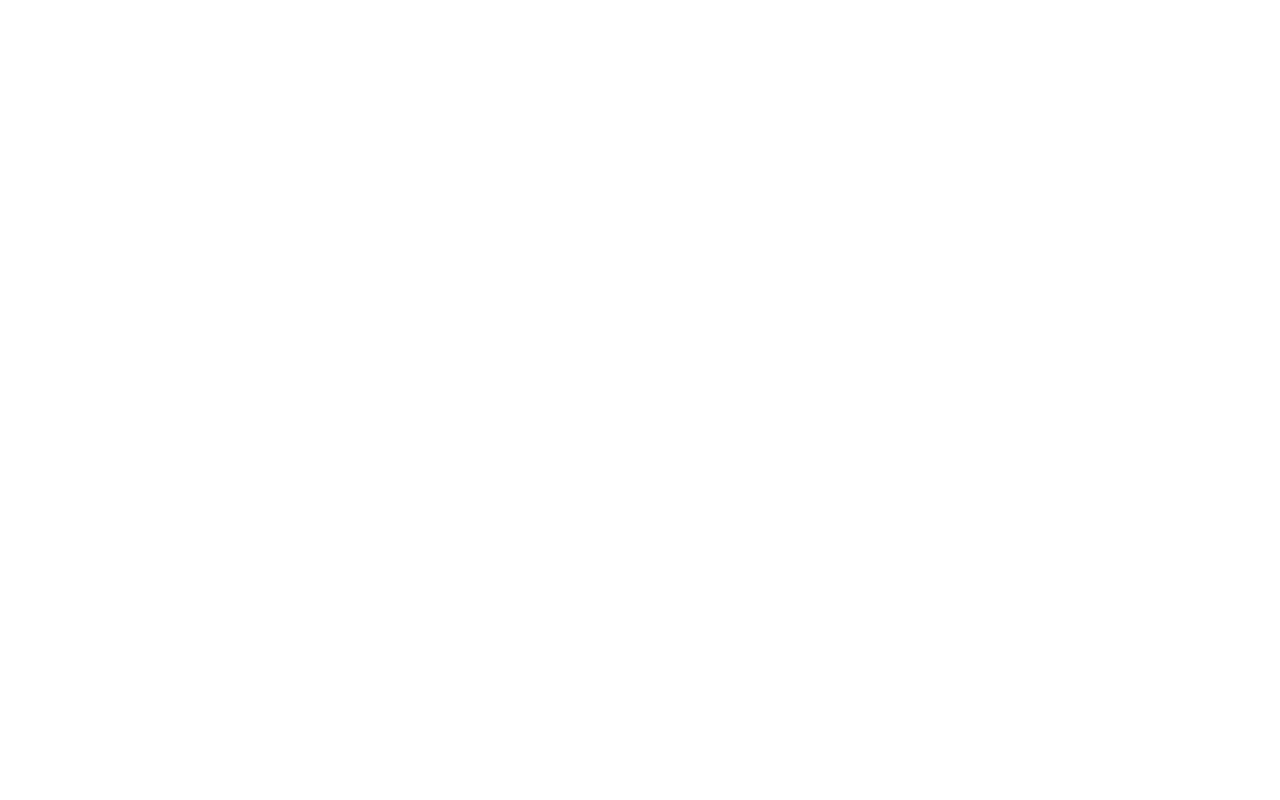
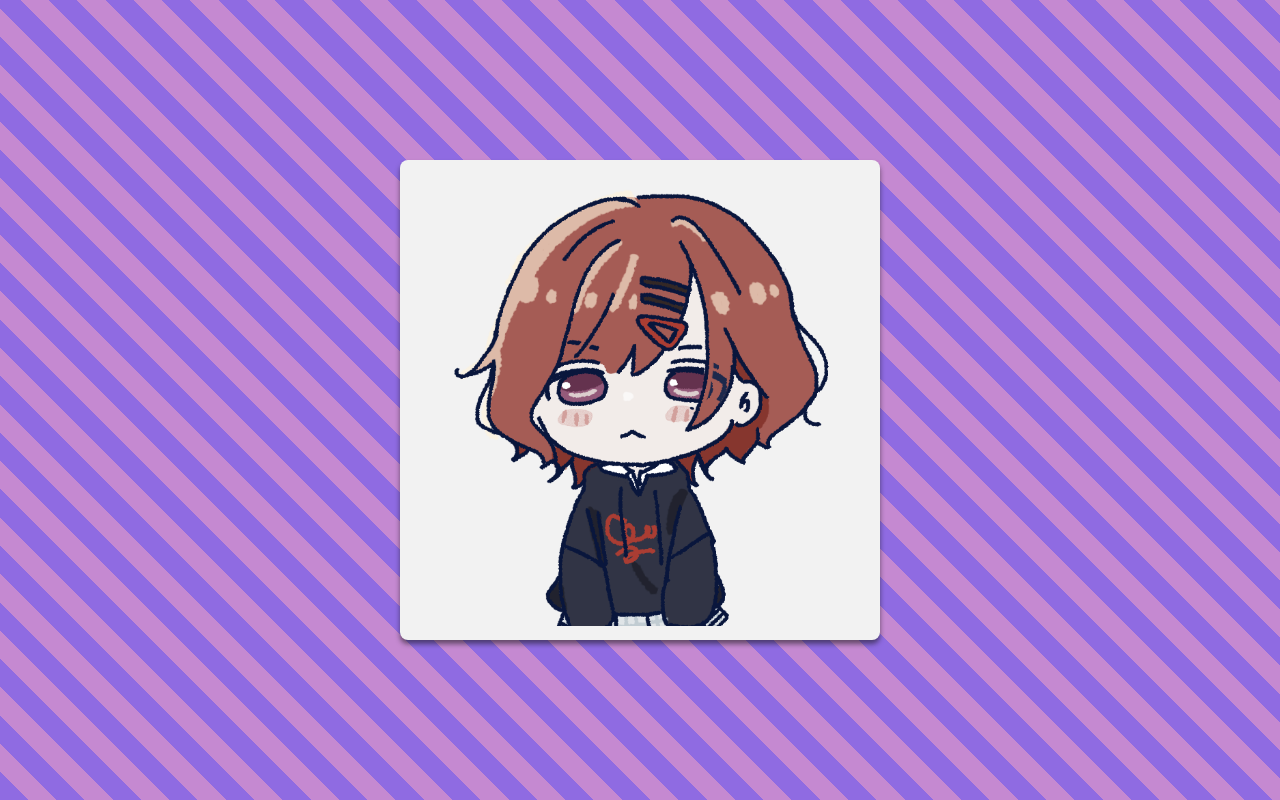
Before and after one commit to Revi-Universe/firebase-storage-example, a plain HTML site: page index.html in a window 1280 px wide. Drawn offline with Linux system fonts and the light colour scheme.

Commit message:
마도카 추가

```diff
--- a/index.html
+++ b/index.html
@@ -7,5 +7,11 @@
 		<link rel="stylesheet" type="text/css" href="stylesheet.css" />
 	</head>
 	<body>
+        <main>
+			<section class="card">
+				<label id="dropHere" for="dropFile"></label>
+				<input type="file" id="dropFile" placeholder="select file"/>
+			</section>
+		</main>
     </body>
 </html>
--- a/stylesheet.css
+++ b/stylesheet.css
@@ -0,0 +1,69 @@
+body {
+    padding: 0;
+    margin: 0;
+    background: repeating-linear-gradient(
+        45deg,
+        #8f6be2,
+        #8f6be2 20px,
+        #c589d1 20px,
+        #c589d1 40px
+    );
+}
+
+main {
+    display: flex;
+    flex-direction: column;
+    flex-wrap: wrap;
+    align-items: center;
+    justify-content: center;
+    max-width: 1080px;
+    height: 100vh;
+    margin: 0 auto;
+    padding: 10px;
+    overflow: hidden;
+}
+
+main, section {
+    box-sizing: border-box;
+}
+
+section {
+    width: 100%;
+    text-align: center;
+}
+section.card {
+    max-width: 480px;
+    height: 480px;
+}
+
+.card {
+    padding: 10px;
+    border-radius: 8px;
+    background-color: #f2f2f2;
+    box-shadow: #12121288 0px 4px 5px;
+}
+
+#dropHere {
+    display: block;
+    cursor: pointer;
+    width: 100%;
+    height: 100%;
+    background-image: url("src/madoka0.png");
+    background-repeat: no-repeat;
+    background-size: 110%;
+    background-position: 50% 50%;
+    border-radius: 8px;
+    border: 2px dashed #24242400;
+    transition: .2s ease ;
+    transition-property: border-color,background-size;
+}
+
+#dropHere.on, #dropHere:active{
+    background-image: url("src/madoka1.png");
+    border-color: #24242466;
+    background-size: 130%;
+}
+
+#dropFile {
+    display: none;
+}
```
